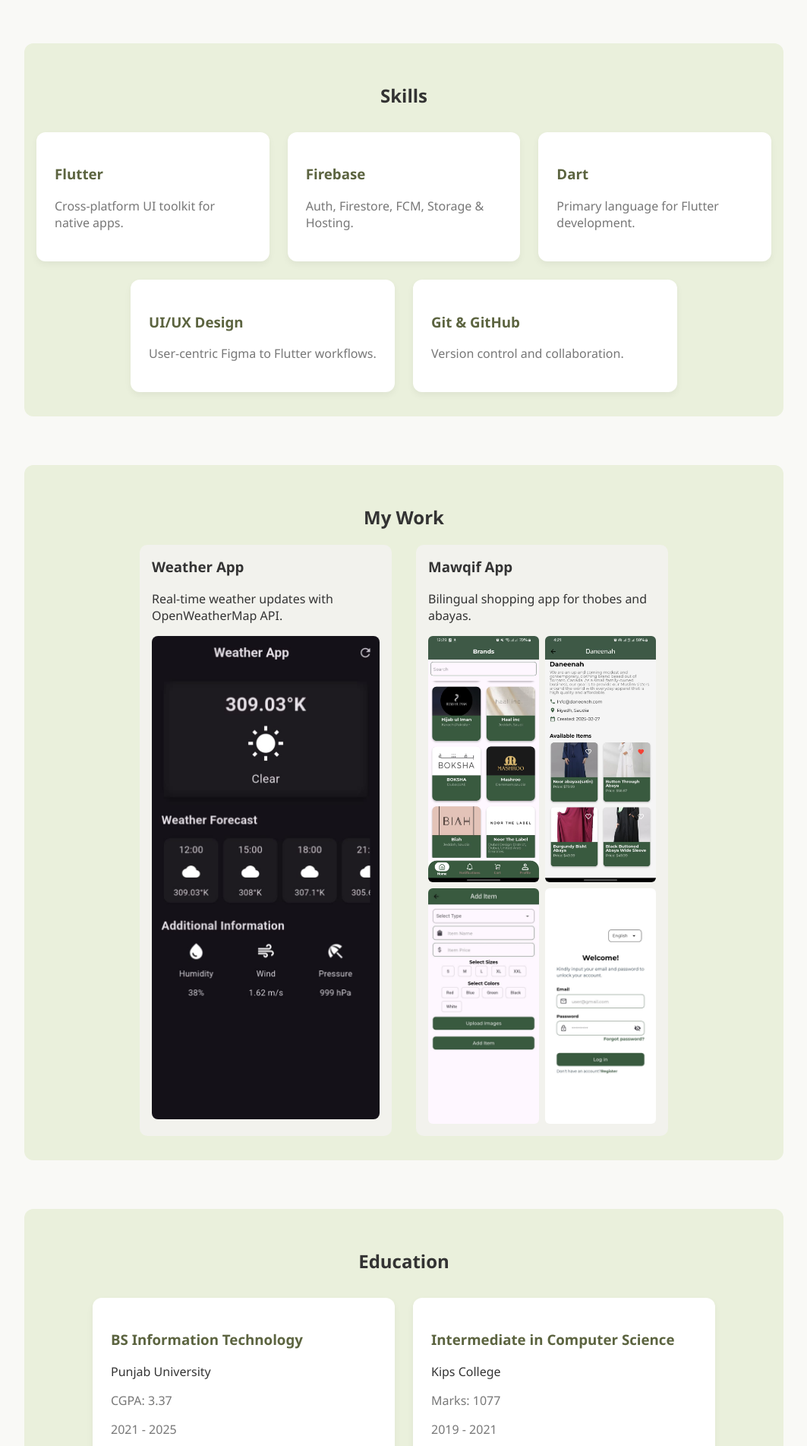
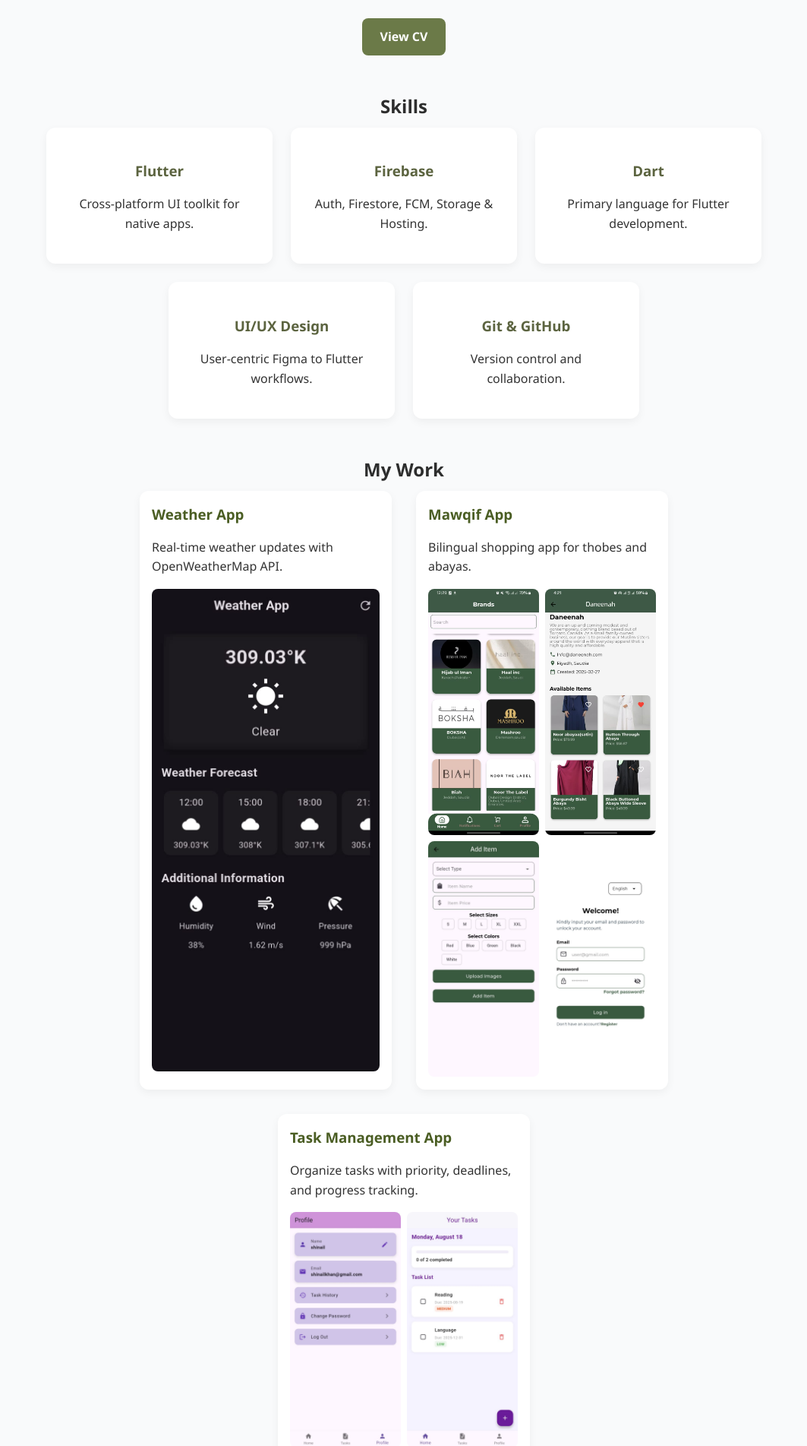
Before and after one commit to shinail/portfolio, a plain HTML site: page index.html in a window 1280 px wide. Shown: the part 740-2643 px from the top of the page at 76% size, without its empty margins (108-1171 px from the left). Drawn offline with Linux system fonts and the light colour scheme.

Commit message:
Add files via upload

```diff
--- a/index.html
+++ b/index.html
@@ -1,132 +1,248 @@
-<body style="font-family: 'Segoe UI', sans-serif; margin: 0; background-color: #f9f9f6; color: #333;">
+<!DOCTYPE html>
+<html lang="en">
+<head>
+  <meta charset="UTF-8">
+  <meta name="viewport" content="width=device-width, initial-scale=1.0">
+  <title>Shinail Khan | Flutter Developer</title>
+  <style>
+    /* General Styles */
+    body {
+      font-family: 'Segoe UI', sans-serif;
+      margin: 0;
+      background: #f9fafb;
+      color: #333;
+      line-height: 1.6;
+    }
 
-  <header style="text-align: center; padding: 2rem; background-color: #cfd8b3; color: #2d2d2d;">
+    h1, h2, h3 {
+      color: #2d2d2d;
+      margin-bottom: 0.5rem;
+    }
+
+    a {
+      color: #4a5d23;
+      text-decoration: none;
+    }
+    a:hover {
+      text-decoration: underline;
+    }
+
+    section {
+      margin: 3rem auto;
+      max-width: 1000px;
+      padding: 0 1rem;
+    }
+
+    /* Header */
+    header {
+      text-align: center;
+      padding: 3rem 1rem;
+      background: linear-gradient(135deg, #cfd8b3, #b6c197);
+      color: #2d2d2d;
+    }
+    header h1 {
+      font-size: 2.5rem;
+      margin-bottom: 0.3rem;
+    }
+
+    /* About */
+    .about img {
+      width: 120px;
+      height: 120px;
+      object-fit: cover;
+      border-radius: 50%;
+      margin-bottom: 1rem;
+      border: 3px solid #6b7a48;
+    }
+    .btn {
+      display: inline-block;
+      margin-top: 1rem;
+      padding: 12px 24px;
+      background: #6b7a48;
+      color: #fff;
+      border-radius: 8px;
+      font-weight: bold;
+      transition: background 0.3s;
+    }
+    .btn:hover {
+      background: #556536;
+    }
+
+    /* Skills */
+    .skills-grid {
+      display: flex;
+      flex-wrap: wrap;
+      gap: 1.5rem;
+      justify-content: center;
+    }
+    .skill-card {
+      flex: 1 1 220px;
+      max-width: 250px;
+      background: #fff;
+      border-radius: 12px;
+      padding: 1.5rem;
+      box-shadow: 0 4px 12px rgba(0,0,0,0.05);
+      text-align: center;
+    }
+    .skill-card h3 {
+      color: #5c6440;
+    }
+
+    /* Work */
+    .work-grid {
+      display: flex;
+      flex-wrap: wrap;
+      gap: 2rem;
+      justify-content: center;
+    }
+    .work-card {
+      background: #fff;
+      width: 300px;
+      border-radius: 12px;
+      padding: 1rem;
+      box-shadow: 0 4px 12px rgba(0,0,0,0.05);
+    }
+    .work-card img {
+      width: 100%;
+      border-radius: 8px;
+    }
+    .work-card .grid-imgs {
+      display: grid;
+      grid-template-columns: repeat(2, 1fr);
+      gap: 8px;
+    }
+    .work-card h3 {
+      margin-top: 0;
+      color: #4a5d23;
+    }
+
+    /* Education + Certificates */
+    .info-grid {
+      display: flex;
+      flex-wrap: wrap;
+      gap: 1.5rem;
+      justify-content: center;
+    }
+    .info-card {
+      flex: 1 1 280px;
+      max-width: 320px;
+      background: #fff;
+      border-radius: 12px;
+      padding: 1.5rem;
+      box-shadow: 0 4px 12px rgba(0,0,0,0.05);
+    }
+    .info-card h3 {
+      color: #5c6440;
+    }
+
+    /* Contact */
+    .contact {
+      text-align: center;
+    }
+
+    /* Footer */
+    footer {
+      text-align: center;
+      padding: 1rem;
+      background: #cfd8b3;
+      margin-top: 2rem;
+    }
+  </style>
+</head>
+<body>
+
+  <!-- Header -->
+  <header>
     <h1>Shinail Khan</h1>
     <p>Flutter Developer | Firebase Enthusiast | UI/UX Designer</p>
   </header>
 
-  <div style="max-width: 1000px; margin: auto; padding: 2rem 1rem;">
-
-    <!-- About Me -->
-    <section style="text-align: center;">
+  <main>
+    <!-- About -->
+    <section class="about" style="text-align: center;">
       <h2>About Me</h2>
-      <img src="images/profile.jpg" alt="Profile" style="width: 100px; height: 100px; object-fit: cover; border-radius: 50%; margin-bottom: 1rem;">
-      <p style="max-width: 700px; margin: 0 auto;">I'm a dedicated Flutter developer currently pursuing my Bachelor's degree in Information Technology at Punjab University Lahore. With a CGPA of 3.37, I've combined academic excellence with practical development skills to create impactful mobile applications.</p>
-      <p style="max-width: 700px; margin: 1rem auto;">My journey in mobile development began with a curiosity about creating beautiful, functional apps that users love. I specialize in Flutter and Firebase, focusing on responsive, cross-platform applications with clean architecture and engaging UX.</p>
-      <p style="max-width: 700px; margin: 1rem auto;">Beyond coding, I'm passionate about sketching, doodling, and UI experimentation. I also enjoy blogging and sharing knowledge with the tech community.</p>
+      <img src="images/profile.jpg" alt="Profile">
+      <p>I'm a dedicated Flutter developer currently pursuing my Bachelor's degree in Information Technology at Punjab University Lahore. With a CGPA of 3.37, I've combined academic excellence with practical development skills to create impactful mobile applications.</p>
+      <p>My journey in mobile development began with a curiosity about creating beautiful, functional apps that users love. I specialize in Flutter and Firebase, focusing on responsive, cross-platform applications with clean architecture and engaging UX.</p>
+      <p>Beyond coding, I'm passionate about sketching, doodling, and UI experimentation. I also enjoy blogging and sharing knowledge with the tech community.</p>
       <p>Email: <a href="mailto:shinailkhan4567@gmail.com">shinailkhan4567@gmail.com</a></p>
-      <a href="assets/shinail_CV.pdf" target="_blank" style="padding: 12px 24px; background-color: #6b7a48; color: white; text-decoration: none; border-radius: 8px; font-weight: bold; display: inline-block; margin-top: 1rem;">
-        View CV
-      </a>
+      <a href="assets/Shinail_Resume.pdf" target="_blank" class="btn">View CV</a>
     </section>
 
     <!-- Skills -->
-   <section style="margin-top: 4rem; background-color: #eaf0dc; padding: 2rem 1rem; border-radius: 12px;">
-      <h2 style="text-align: center; margin-bottom: 2rem;">Skills</h2>
-      <div style="display: flex; flex-wrap: wrap; justify-content: center; gap: 1.5rem;">
-        <div style="flex: 1 1 250px; max-width: 300px; background-color: #fff; border-radius: 12px; padding: 1.5rem; box-shadow: 0 4px 10px rgba(0,0,0,0.05);">
-          <h3 style="color: #5c6440;">Flutter</h3>
-          <p style="color: #777;">Cross-platform UI toolkit for native apps.</p>
-        </div>
-        <div style="flex: 1 1 250px; max-width: 300px; background-color: #fff; border-radius: 12px; padding: 1.5rem; box-shadow: 0 4px 10px rgba(0,0,0,0.05);">
-          <h3 style="color: #5c6440;">Firebase</h3>
-          <p style="color: #777;">Auth, Firestore, FCM, Storage & Hosting.</p>
-        </div>
-        <div style="flex: 1 1 250px; max-width: 300px; background-color: #fff; border-radius: 12px; padding: 1.5rem; box-shadow: 0 4px 10px rgba(0,0,0,0.05);">
-          <h3 style="color: #5c6440;">Dart</h3>
-          <p style="color: #777;">Primary language for Flutter development.</p>
-        </div>
-        <div style="flex: 1 1 250px; max-width: 300px; background-color: #fff; border-radius: 12px; padding: 1.5rem; box-shadow: 0 4px 10px rgba(0,0,0,0.05);">
-          <h3 style="color: #5c6440;">UI/UX Design</h3>
-          <p style="color: #777;">User-centric Figma to Flutter workflows.</p>
-        </div>
-        <div style="flex: 1 1 250px; max-width: 300px; background-color: #fff; border-radius: 12px; padding: 1.5rem; box-shadow: 0 4px 10px rgba(0,0,0,0.05);">
-          <h3 style="color: #5c6440;">Git & GitHub</h3>
-          <p style="color: #777;">Version control and collaboration.</p>
-        </div>
+    <section>
+      <h2 style="text-align:center;">Skills</h2>
+      <div class="skills-grid">
+        <div class="skill-card"><h3>Flutter</h3><p>Cross-platform UI toolkit for native apps.</p></div>
+        <div class="skill-card"><h3>Firebase</h3><p>Auth, Firestore, FCM, Storage & Hosting.</p></div>
+        <div class="skill-card"><h3>Dart</h3><p>Primary language for Flutter development.</p></div>
+        <div class="skill-card"><h3>UI/UX Design</h3><p>User-centric Figma to Flutter workflows.</p></div>
+        <div class="skill-card"><h3>Git & GitHub</h3><p>Version control and collaboration.</p></div>
       </div>
     </section>
 
     <!-- My Work -->
-     <section style="margin-top: 4rem; background-color: #eaf0dc; padding: 2rem 1rem; border-radius: 12px;">
-      <h2 style="text-align: center;">My Work</h2>
-      <div style="display: flex; flex-wrap: wrap; justify-content: center; gap: 2rem;">
-
-        <!-- Weather App -->
-        <div style="background: #f2f2ed; width: 300px; padding: 1rem; border-radius: 10px;">
-          <h3 style="margin-top: 0;">Weather App</h3>
+    <section>
+      <h2 style="text-align:center;">My Work</h2>
+      <div class="work-grid">
+        <div class="work-card">
+          <h3>Weather App</h3>
           <p>Real-time weather updates with OpenWeatherMap API.</p>
-          <img src="images/weather1.jpg" alt="Weather Screenshot" style="width: 100%; border-radius: 8px;">
+          <img src="images/weather1.jpg" alt="Weather Screenshot">
         </div>
-
-        <!-- Mawqif App -->
-        <div style="background: #f2f2ed; width: 300px; padding: 1rem; border-radius: 10px;">
-          <h3 style="margin-top: 0;">Mawqif App</h3>
+        <div class="work-card">
+          <h3>Mawqif App</h3>
           <p>Bilingual shopping app for thobes and abayas.</p>
-          <div style="display: grid; grid-template-columns: repeat(2, 1fr); gap: 8px;">
-            <img src="images/mawqif1.jpg" style="width: 100%; border-radius: 6px;">
-            <img src="images/mawqif2.jpg" style="width: 100%; border-radius: 6px;">
-            <img src="images/mawqif3.jpg" style="width: 100%; border-radius: 6px;">
-            <img src="images/mawqif4.jpg" style="width: 100%; border-radius: 6px;">
+          <div class="grid-imgs">
+            <img src="images/mawqif1.jpg">
+            <img src="images/mawqif2.jpg">
+            <img src="images/mawqif3.jpg">
+            <img src="images/mawqif4.jpg">
+          </div>
+        </div>
+        <div class="work-card">
+          <h3>Task Management App</h3>
+          <p>Organize tasks with priority, deadlines, and progress tracking.</p>
+          <div class="grid-imgs">
+            <img src="images/t1.jpg">
+            <img src="images/t2.jpg">
+            <img src="images/t3.jpg">
+            <img src="images/t4.jpg">
           </div>
         </div>
       </div>
     </section>
 
     <!-- Education -->
-    <section style="margin-top: 4rem; background-color: #eaf0dc; padding: 2rem 1rem; border-radius: 12px;">
-      <h2 style="text-align: center; margin-bottom: 2rem;">Education</h2>
-      <div style="display: flex; flex-wrap: wrap; justify-content: center; gap: 1.5rem;">
-        <div style="flex: 1 1 300px; max-width: 350px; background-color: #fff; border-radius: 12px; padding: 1.5rem; box-shadow: 0 4px 10px rgba(0,0,0,0.05);">
-          <h3 style="color: #5c6440;">BS Information Technology</h3>
-          <p>Punjab University</p>
-          <p style="color: #777;">CGPA: 3.37</p>
-          <p style="color: #777;">2021 - 2025</p>
-        </div>
-        <div style="flex: 1 1 300px; max-width: 350px; background-color: #fff; border-radius: 12px; padding: 1.5rem; box-shadow: 0 4px 10px rgba(0,0,0,0.05);">
-          <h3 style="color: #5c6440;">Intermediate in Computer Science</h3>
-          <p>Kips College</p>
-          <p style="color: #777;">Marks: 1077</p>
-          <p style="color: #777;">2019 - 2021</p>
-        </div>
-        <div style="flex: 1 1 300px; max-width: 350px; background-color: #fff; border-radius: 12px; padding: 1.5rem; box-shadow: 0 4px 10px rgba(0,0,0,0.05);">
-          <h3 style="color: #5c6440;">Matriculation</h3>
-          <p>Workers Welfare School</p>
-          <p style="color: #777;">Marks: 1077</p>
-          <p style="color: #777;">2007 - 2019</p>
-        </div>
+    <section>
+      <h2 style="text-align:center;">Education</h2>
+      <div class="info-grid">
+        <div class="info-card"><h3>BS Information Technology</h3><p>Punjab University</p><p>CGPA: 3.37</p><p>2021 - 2025</p></div>
+        <div class="info-card"><h3>Intermediate in Computer Science</h3><p>Kips College</p><p>Marks: 1077</p><p>2019 - 2021</p></div>
+        <div class="info-card"><h3>Matriculation</h3><p>Workers Welfare School</p><p>Marks: 1077</p><p>2007 - 2019</p></div>
       </div>
     </section>
 
     <!-- Certificates -->
-  <section style="margin-top: 4rem; background-color: #eaf0dc; padding: 2rem 1rem; border-radius: 12px;">
-      <h2 style="text-align: center; margin-bottom: 2rem;">Certificates</h2>
-      <div style="display: flex; flex-wrap: wrap; justify-content: center; gap: 1.5rem;">
-        <div style="flex: 1 1 300px; max-width: 350px; background-color: #fff; border-radius: 12px; padding: 1.5rem; box-shadow: 0 4px 10px rgba(0,0,0,0.05);">
-          <h3 style="color: #5c6440;">Flutter & Firebase Development</h3>
-          <p>Self-Learning</p>
-          <p style="color: #777;">2023 – Present</p>
-        </div>
-        <div style="flex: 1 1 300px; max-width: 350px; background-color: #fff; border-radius: 12px; padding: 1.5rem; box-shadow: 0 4px 10px rgba(0,0,0,0.05);">
-          <h3 style="color: #5c6440;">Basic Python Programming</h3>
-          <p>Online Platform</p>
-          <p style="color: #777;">Loops, Functions, File I/O</p>
-        </div>
+    <section>
+      <h2 style="text-align:center;">Certificates</h2>
+      <div class="info-grid">
+        <div class="info-card"><h3>Flutter & Firebase Development</h3><p>Self-Learning</p><p>2023 – Present</p></div>
+        <div class="info-card"><h3>Basic Python Programming</h3><p>Online Platform</p><p>Loops, Functions, File I/O</p></div>
       </div>
     </section>
 
     <!-- Contact -->
-     <section style="text-align: center; margin-bottom: 2rem;">
-      <h2 >Contact</h2>
-      <p>
-        Email: <a href="mailto:shinailkhan4567@gmail.com">shinailkhan4567@gmail.com</a><br>
-        GitHub: <a href="https://github.com/shinail" target="_blank">github.com/shinail</a>
-      </p>
+    <section class="contact">
+      <h2>Contact</h2>
+      <p>Email: <a href="mailto:shinailkhan4567@gmail.com">shinailkhan4567@gmail.com</a></p>
+      <p>GitHub: <a href="https://github.com/shinail" target="_blank">github.com/shinail</a></p>
     </section>
+  </main>
 
-  </div>
-
-  <footer style="text-align: center; padding: 1rem; background: #cfd8b3;">
+  <!-- Footer -->
+  <footer>
     &copy; 2025 Shinail Khan — All rights reserved
   </footer>
 </body>
+</html>
```
Also changed, not shown: images/t1.jpg (added), images/t2.jpg (added), images/t3.jpg (added), images/t4.jpg (added).
